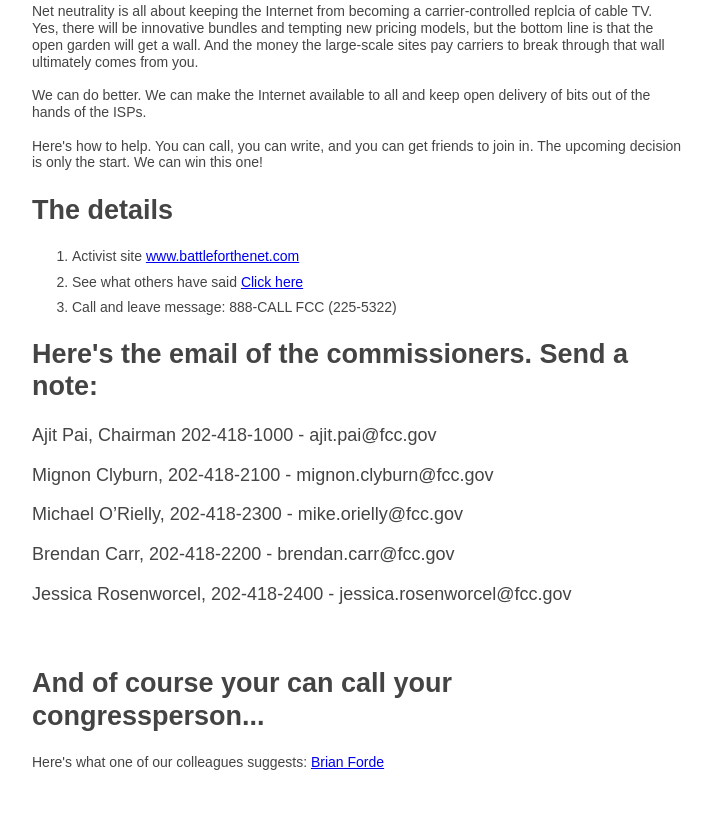
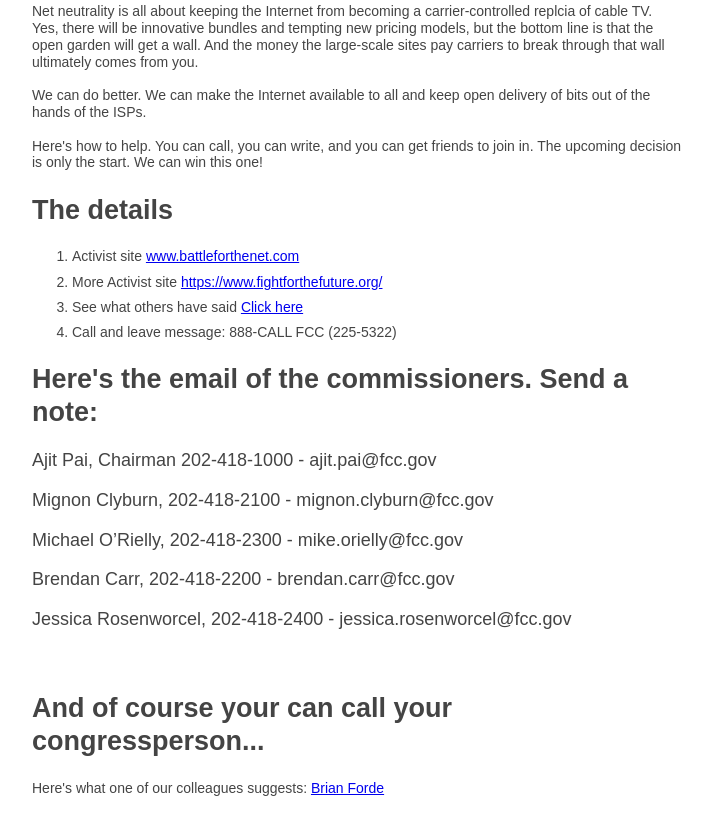
Before and after one commit to mitmedialab/viral-fcc-site, a plain HTML site: page index.html in a window 1280 px wide. Shown: the part 104-938 px from the top of the page, without its empty margins (283-995 px from the left). Before the commit the page ends 915 px from the top, so only its background shows below. Drawn offline with Linux system fonts and the light colour scheme.

Commit message:
Update index.html

```diff
--- a/index.html
+++ b/index.html
@@ -52,6 +52,7 @@
 <h2>The details</h2>
 <ol>
 	<li><div class="biblio">Activist site <a href="https://www.battleforthenet.com/">www.battleforthenet.com</a></div></li>
+	<li><div class="biblio">More Activist site <a href="https://www.fightforthefuture.org/">https://www.fightforthefuture.org/</a></div></li>
 	<li><div class="biblio">See what others have said <a href="https://www.fcc.gov/ecfs/search/filings?proceedings_name=17-108&q=Net%20Neutrality&sort=date_disseminated,DESC">Click here </a></div></li>
 	<li><div class="biblio">Call and leave message: 888-CALL FCC (225-5322)</div></li>
 	</ol>
```
